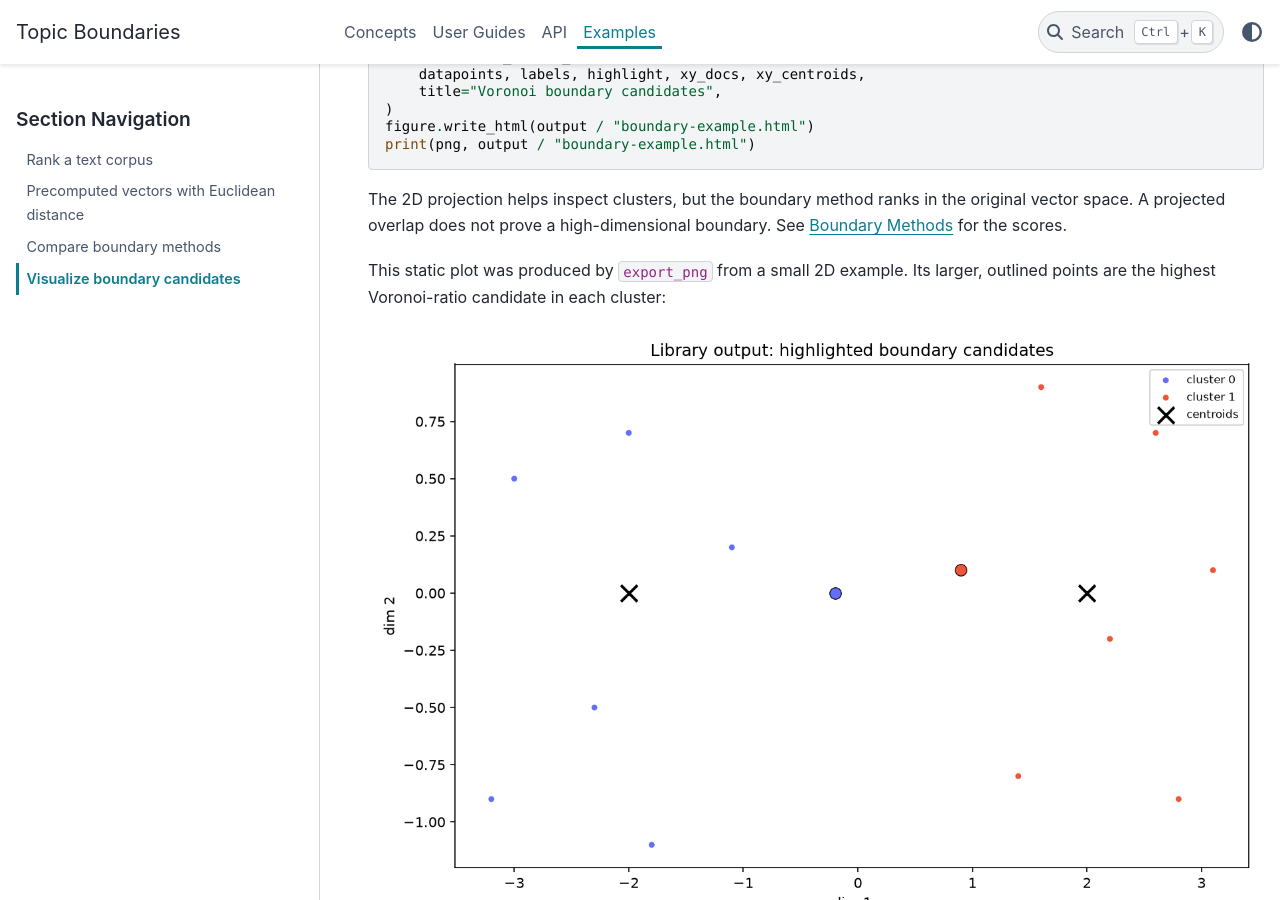
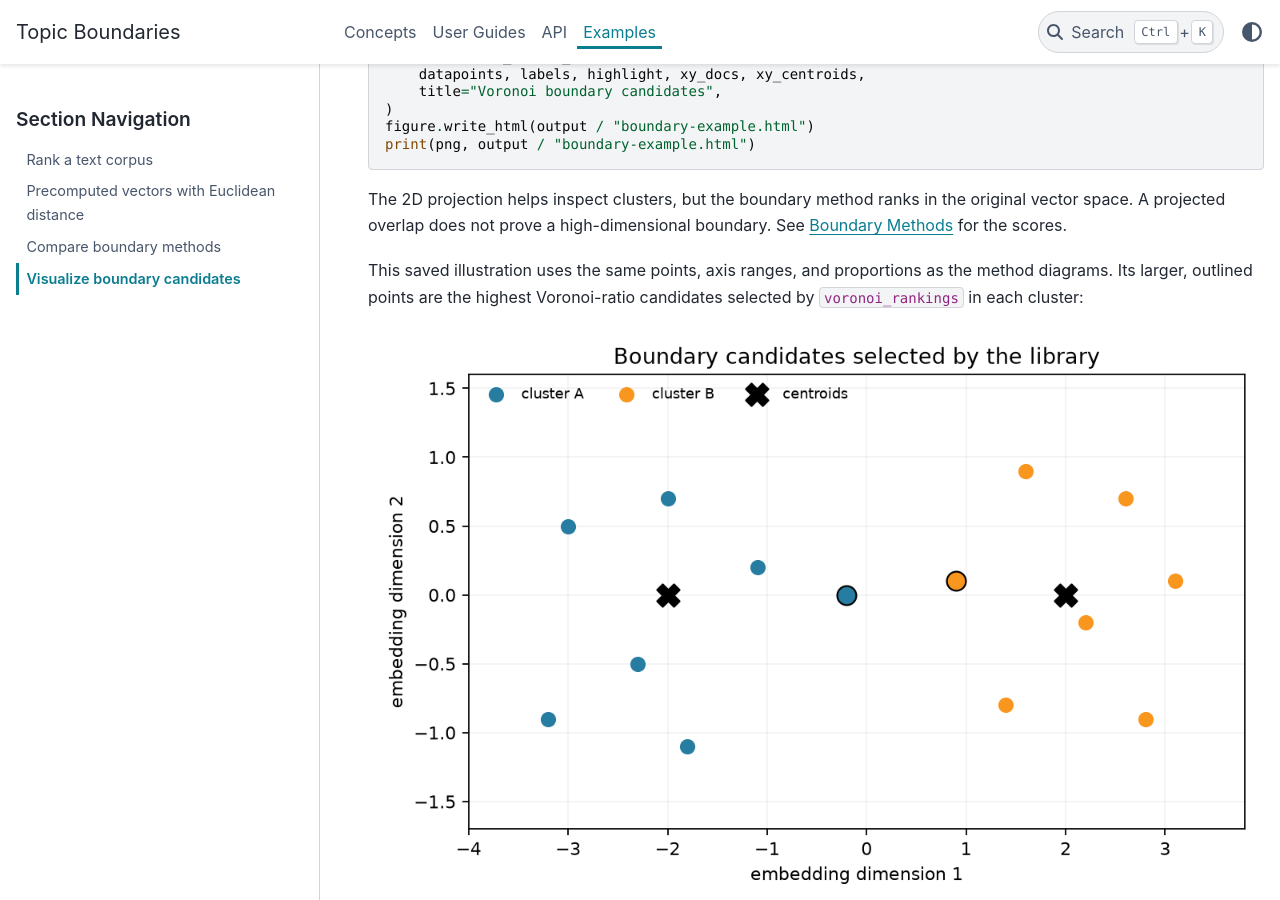
Before and after one commit to justin-cechmanek/topic-boundaries, a Sphinx documentation site: the page built from docs/examples/visualize.md, in a window 1280 px wide and 900 px high, scrolled down 871 px. Built offline with Sphinx 7.4.7 and the PyData theme 0.15.4, drawn with Linux system fonts in a browser that asks for light colours; some of the changed lines change nothing that is shown.

Commit message:
Align saved documentation figures and remove generator

```diff
--- a/docs/examples/visualize.md
+++ b/docs/examples/visualize.md
@@ -52,7 +52,8 @@
 the original vector space. A projected overlap does not prove a high-dimensional
 boundary. See [Boundary Methods](../concepts/boundary_methods.md) for the scores.
 
-This static plot was produced by `export_png` from a small 2D example. Its
-larger, outlined points are the highest Voronoi-ratio candidate in each cluster:
+This saved illustration uses the same points, axis ranges, and proportions as
+the method diagrams. Its larger, outlined points are the highest Voronoi-ratio
+candidates selected by `voronoi_rankings` in each cluster:
 
 ![Library plot of two clusters, their centroids, and two highlighted Voronoi boundary candidates.](../_static/figures/library-plot.png)
--- a/docs/generate_figures.py
+++ /dev/null
@@ -1,97 +0,0 @@
-"""Regenerate the original 2D method diagrams used by the Sphinx docs.
-
-Run from the repository root with `pip install -e ".[viz]"`.
-"""
-
-from pathlib import Path
-
-import matplotlib
-
-matplotlib.use("Agg")
-import matplotlib.pyplot as plt
-import numpy as np
-from scipy.spatial import ConvexHull
-
-from topic_boundaries import Datapoint, voronoi_rankings
-from topic_boundaries.visualization import export_png
-
-
-OUTPUT = Path("docs/_static/figures")
-OUTPUT.mkdir(parents=True, exist_ok=True)
-
-A = np.array([[-3.2, -0.9], [-3.0, 0.5], [-2.3, -0.5], [-2.0, 0.7],
-              [-1.8, -1.1], [-1.1, 0.2], [-0.2, 0.0]], dtype=float)
-B = np.array([[0.9, 0.1], [1.4, -0.8], [1.6, 0.9], [2.2, -0.2],
-              [2.6, 0.7], [2.8, -0.9], [3.1, 0.1]], dtype=float)
-CA = np.array([-2.0, 0.0])
-CB = np.array([2.0, 0.0])
-BLUE = "#277DA1"
-ORANGE = "#F8961E"
-RED = "#C62828"
-
-
-def base(title: str):
-    fig, ax = plt.subplots(figsize=(7, 4.5))
-    ax.scatter(A[:, 0], A[:, 1], color=BLUE, s=58, label="cluster A", zorder=3)
-    ax.scatter(B[:, 0], B[:, 1], color=ORANGE, s=58, label="cluster B", zorder=3)
-    ax.scatter([CA[0], CB[0]], [CA[1], CB[1]], marker="X", s=160,
-               color="black", label="centroids", zorder=4)
-    ax.set(xlim=(-4.0, 3.8), ylim=(-1.7, 1.6),
-           xlabel="embedding dimension 1", ylabel="embedding dimension 2",
-           title=title)
-    ax.grid(alpha=0.15)
-    ax.legend(loc="upper left", frameon=False, ncol=3, fontsize=8)
-    fig.tight_layout()
-    return fig, ax
-
-
-def save(fig, name: str):
-    fig.savefig(OUTPUT / name, dpi=160)
-    plt.close(fig)
-
-
-fig, ax = base("Farthest from centroid")
-far = A[np.argmax(np.linalg.norm(A - CA, axis=1))]
-ax.plot([CA[0], far[0]], [CA[1], far[1]], color=RED, linewidth=2.5)
-ax.scatter(*far, color=RED, s=115, edgecolor="black", zorder=5)
-ax.annotate("largest within-cluster distance", far, xytext=(-0.8, -1.45),
-            arrowprops={"arrowstyle": "->", "color": RED}, color=RED, fontsize=9)
-save(fig, "farthest.png")
-
-fig, ax = base("Convex hull of one cluster")
-hull = ConvexHull(A)
-ring = A[np.r_[hull.vertices, hull.vertices[0]]]
-ax.plot(ring[:, 0], ring[:, 1], color=RED, linewidth=2.4)
-ax.scatter(A[hull.vertices, 0], A[hull.vertices, 1], color=RED,
-           s=100, edgecolor="black", zorder=5)
-ax.annotate("hull vertices", (-3.2, -0.9), xytext=(-1.0, -1.45),
-            arrowprops={"arrowstyle": "->", "color": RED}, color=RED, fontsize=9)
-save(fig, "convex-hull.png")
-
-fig, ax = base("Near a K-means decision boundary")
-edge = A[-1]
-ax.axvline(0, color=RED, linestyle="--", linewidth=2, label="decision boundary")
-ax.plot([CA[0], edge[0]], [CA[1], edge[1]], color=BLUE, linewidth=2)
-ax.plot([edge[0], CB[0]], [edge[1], CB[1]], color=ORANGE, linewidth=2)
-ax.scatter(*edge, color=RED, s=115, edgecolor="black", zorder=5)
-ax.annotate("similar distance to both centroids", edge, xytext=(-3.7, -1.45),
-            arrowprops={"arrowstyle": "->", "color": RED}, color=RED, fontsize=9)
-save(fig, "voronoi.png")
-
-fig, ax = base("Nearest document outside a cluster")
-neighbor = B[np.argmin(np.linalg.norm(B - CA, axis=1))]
-ax.annotate("", xy=neighbor, xytext=CA,
-            arrowprops={"arrowstyle": "->", "color": RED, "lw": 2.5})
-ax.scatter(*neighbor, color=RED, s=115, edgecolor="black", zorder=5)
-ax.annotate("nearest point in cluster B", neighbor, xytext=(0.2, -1.4),
-            arrowprops={"arrowstyle": "->", "color": RED}, color=RED, fontsize=9)
-save(fig, "cross-boundary.png")
-
-points = np.vstack([A, B]).astype(np.float32)
-labels = np.array([0] * len(A) + [1] * len(B))
-centroids = np.stack([CA, CB]).astype(np.float32)
-datapoints = [Datapoint(str(i), vector=point) for i, point in enumerate(points)]
-hits = voronoi_rankings(datapoints, points, labels, centroids, 2, top_n_per_cluster=1)
-export_png(labels, {int(hit.doc_id) for hit in hits}, points,
-           centroids, OUTPUT / "library-plot.png",
-           title="Library output: highlighted boundary candidates")
```
Also changed, not shown: docs/_static/figures/library-plot.png.
